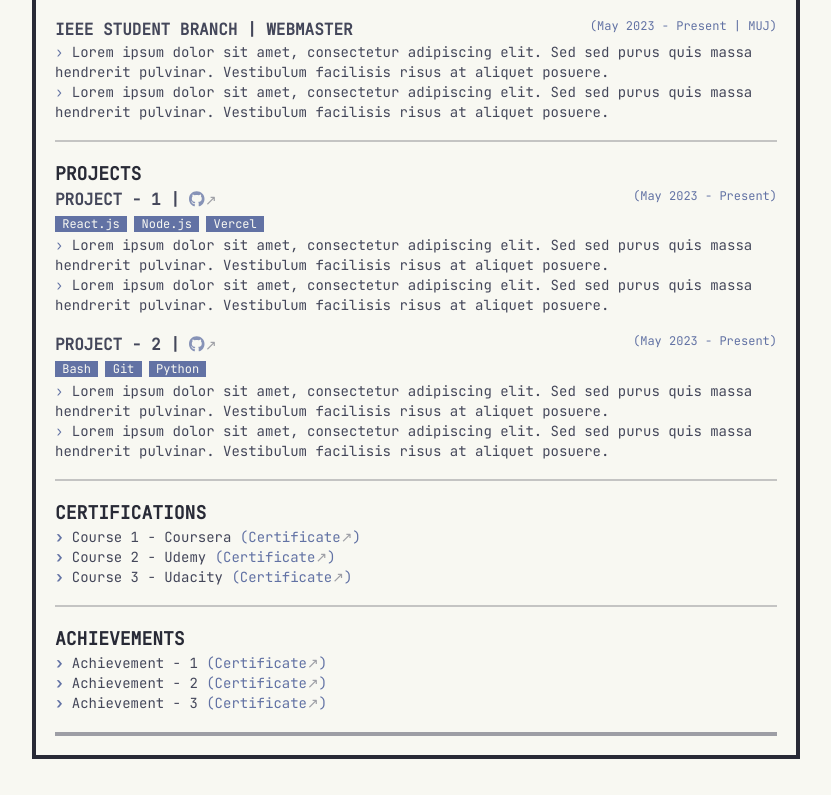
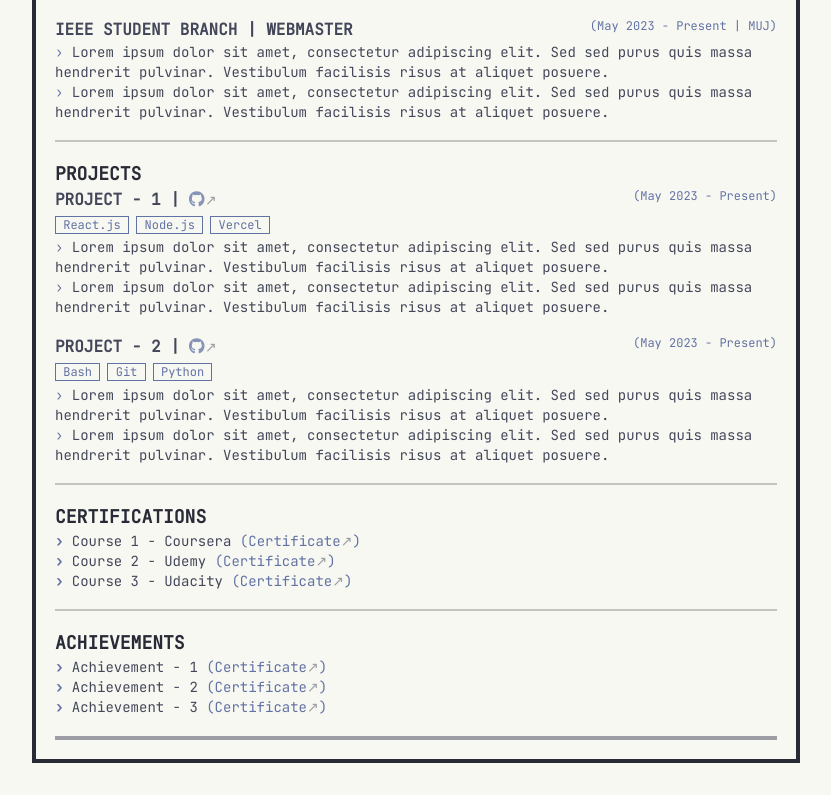
Before and after one commit to pujan-modha/web-resume, a React (Vite) app: page / in a window 1280 px wide. Shown: the part 948-1743 px from the top of the page, without its empty margins (224-1055 px from the left). Built offline with nearby package versions, Linux system fonts and the light colour scheme.

Commit message:
minor change in projects section

```diff
--- a/src/Resume.tsx
+++ b/src/Resume.tsx
@@ -177,9 +177,9 @@ function Resume() {
                           </div>
                           <div>
                               <ul className='flex flex-wrap gap-[1%]'>
-                                  <li className='print:text-foreground print:border text-xs bg-secondary text-background px-[1%] my-[0.5%]'>React.js</li>
-                                  <li className='print:text-foreground print:border text-xs bg-secondary text-background px-[1%] my-[0.5%]'>Node.js</li>
-                                  <li className='print:text-foreground print:border text-xs bg-secondary text-background px-[1%] my-[0.5%]'>Vercel</li>
+                                  <li className='print:text-foreground print:border text-xs border border-secondary text-secondary px-[1%] my-[0.5%]'>React.js</li>
+                                  <li className='print:text-foreground print:border text-xs border border-secondary text-secondary px-[1%] my-[0.5%]'>Node.js</li>
+                                  <li className='print:text-foreground print:border text-xs border border-secondary text-secondary px-[1%] my-[0.5%]'>Vercel</li>
                               </ul>
                           </div>
                           <div className='text-sm text-primary'>
@@ -200,9 +200,9 @@ function Resume() {
                           </div>
                           <div>
                               <ul className='flex flex-wrap gap-[1%]'>
-                                  <li className='print:text-foreground print:border text-xs bg-secondary text-background px-[1%] my-[0.5%]'>Bash</li>
-                                  <li className='print:text-foreground print:border text-xs bg-secondary text-background px-[1%] my-[0.5%]'>Git</li>
-                                  <li className='print:text-foreground print:border text-xs bg-secondary text-background px-[1%] my-[0.5%]'>Python</li>
+                                  <li className='print:text-foreground print:border text-xs border border-secondary text-secondary px-[1%] my-[0.5%]'>Bash</li>
+                                  <li className='print:text-foreground print:border text-xs border border-secondary text-secondary px-[1%] my-[0.5%]'>Git</li>
+                                  <li className='print:text-foreground print:border text-xs border border-secondary text-secondary px-[1%] my-[0.5%]'>Python</li>
                               </ul>
                           </div>
                           <div className='text-sm text-primary'>
```
